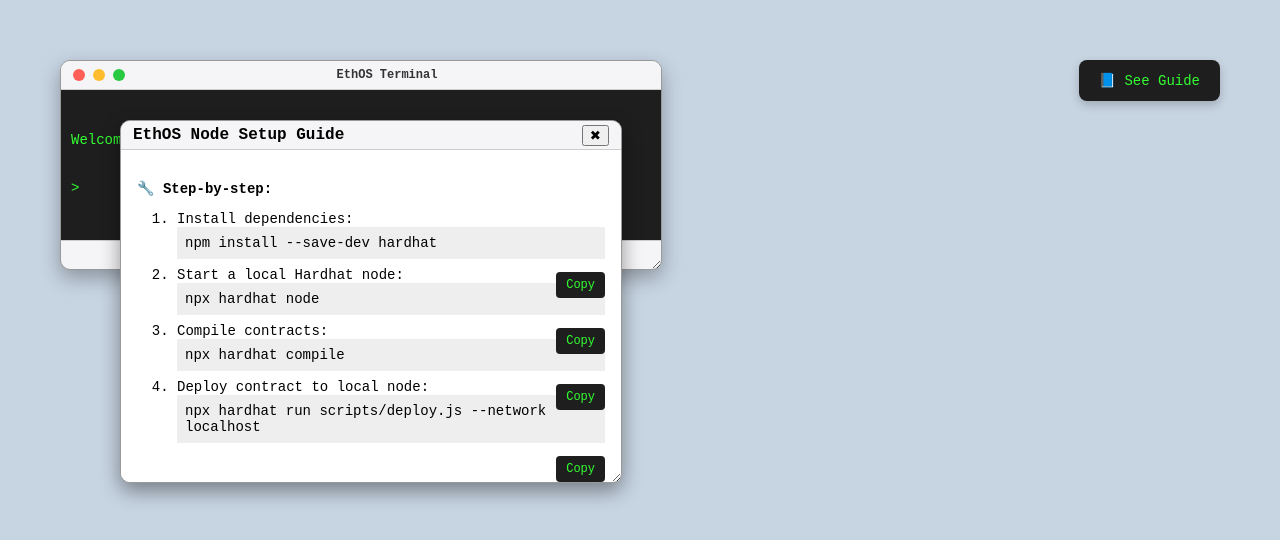
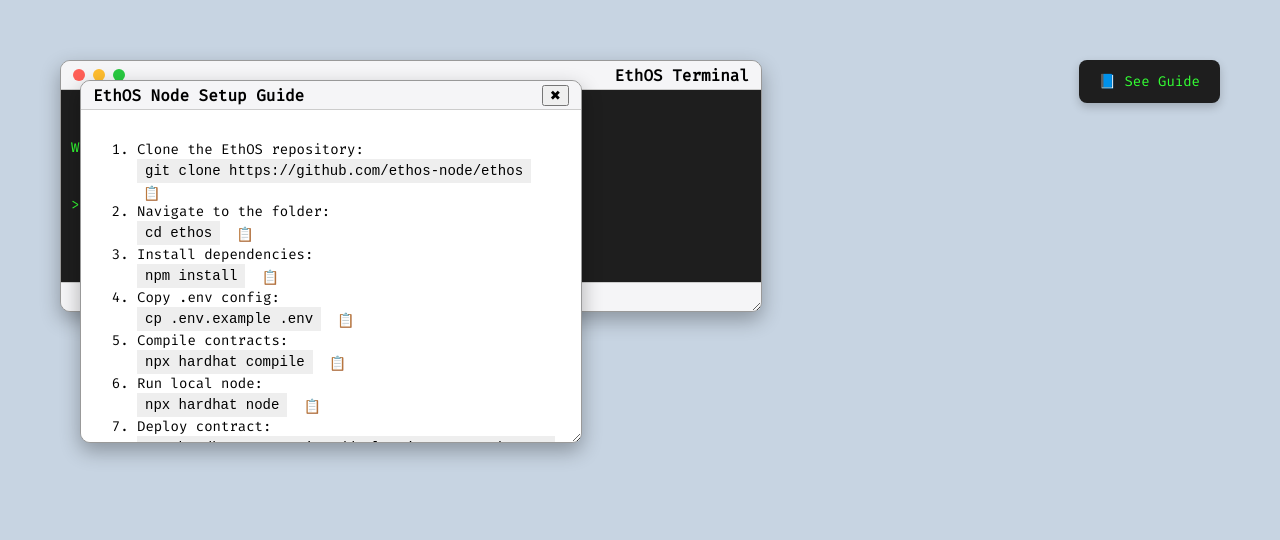
Before and after one commit to rundex10/ethos-command, a plain HTML site: page index.html in a window 1280 px wide. Both pictures are taken after a click on the button "📘 See Guide". Drawn offline with Linux system fonts and the light colour scheme.

Commit message:
Update index.html

```diff
--- a/index.html
+++ b/index.html
@@ -2,33 +2,45 @@
 <html lang="en">
 <head>
   <meta charset="UTF-8">
-  <title>EthOS Node Terminal</title>
+  <title>EthOS Node Terminal Simulator</title>
+  <link rel="preconnect" href="https://fonts.googleapis.com">
+  <link rel="preconnect" href="https://fonts.gstatic.com" crossorigin>
+  <link href="https://fonts.googleapis.com/css2?family=Fira+Code&display=swap" rel="stylesheet">
   <style>
     body {
       margin: 0;
       background-color: #c7d4e2;
-      font-family: 'SF Mono', 'Courier New', monospace;
+      font-family: 'Fira Code', monospace;
       height: 100vh;
       overflow: hidden;
     }
 
-    /* Terminal */
-    .terminal-window {
+    .terminal-window, .guide-popup {
       position: absolute;
-      top: 60px;
-      left: 60px;
-      width: 600px;
-      min-width: 300px;
-      min-height: 200px;
       background-color: #e5e5e5;
       border-radius: 10px;
       box-shadow: 0 8px 20px rgba(0,0,0,0.3);
-      overflow: hidden;
       border: 1px solid #999;
       display: flex;
       flex-direction: column;
       resize: both;
+      overflow: hidden;
       z-index: 10;
+    }
+
+    .terminal-window {
+      top: 60px;
+      left: 60px;
+      width: 700px;
+      min-height: 250px;
+    }
+
+    .guide-popup {
+      top: 80px;
+      left: 80px;
+      width: 500px;
+      display: none;
+      z-index: 20;
     }
 
     .title-bar {
@@ -36,9 +48,7 @@
       height: 28px;
       display: flex;
       align-items: center;
-      padding-left: 12px;
-      padding-right: 12px;
-      gap: 8px;
+      padding: 0 12px;
       border-bottom: 1px solid #ccc;
       cursor: move;
       user-select: none;
@@ -60,12 +70,6 @@
     .minimize { background-color: #ffbd2e; }
     .maximize { background-color: #28c940; }
 
-    .title-text {
-      font-size: 12px;
-      color: #333;
-      font-weight: bold;
-    }
-
     .terminal-content {
       padding: 10px;
       background-color: #1e1e1e;
@@ -82,7 +86,6 @@
     }
 
     .input-line span {
-      color: #33ff33;
       margin-right: 5px;
     }
 
@@ -105,10 +108,8 @@
       justify-content: center;
       font-size: 12px;
       color: #555;
-      border-radius: 0 0 10px 10px;
     }
 
-    /* Sidebar Button */
     .see-guide {
       position: absolute;
       top: 60px;
@@ -117,45 +118,12 @@
       color: #33ff33;
       border: none;
       padding: 12px 20px;
-      font-family: 'Courier New', monospace;
+      font-family: 'Fira Code', monospace;
       font-size: 14px;
       border-radius: 8px;
       cursor: pointer;
       box-shadow: 0 4px 10px rgba(0,0,0,0.2);
       z-index: 11;
-    }
-
-    .see-guide:hover {
-      background: #333;
-    }
-
-    /* Guide Popup */
-    .guide-popup {
-      position: absolute;
-      top: 120px;
-      left: 120px;
-      width: 500px;
-      background: #f5f5f7;
-      border: 1px solid #999;
-      border-radius: 10px;
-      box-shadow: 0 8px 20px rgba(0,0,0,0.4);
-      z-index: 20;
-      display: none;
-      flex-direction: column;
-      resize: both;
-      overflow: hidden;
-    }
-
-    .guide-title {
-      background-color: #f5f5f7;
-      height: 28px;
-      display: flex;
-      align-items: center;
-      justify-content: space-between;
-      padding: 0 12px;
-      border-bottom: 1px solid #ccc;
-      cursor: move;
-      user-select: none;
     }
 
     .guide-content {
@@ -169,32 +137,27 @@
 
     .guide-content code {
       background: #eee;
-      display: block;
-      padding: 8px;
-      margin-bottom: 8px;
+      padding: 4px 8px;
+      display: inline-block;
+      margin-right: 10px;
     }
 
     .copy-btn {
-      background: #1e1e1e;
-      color: #33ff33;
+      background: none;
       border: none;
-      padding: 6px 10px;
-      font-family: monospace;
-      font-size: 12px;
+      font-size: 14px;
       cursor: pointer;
-      float: right;
-      margin-top: 5px;
-      border-radius: 4px;
+      color: #333;
+      vertical-align: middle;
     }
 
     .copy-btn:hover {
-      background: #333;
+      color: #000;
     }
   </style>
 </head>
 <body>
 
-<!-- Terminal -->
 <div class="terminal-window" id="terminal">
   <div class="title-bar" id="drag-bar">
     <div class="window-buttons">
@@ -202,132 +165,90 @@
       <div class="window-button minimize"></div>
       <div class="window-button maximize"></div>
     </div>
-    <div class="title-text">EthOS Terminal</div>
-    <div></div>
+    <div><strong>EthOS Terminal</strong></div>
   </div>
   <div class="terminal-content" id="terminal-output">
-    <div>Welcome to EthOS Node Terminal!</div>
+    <div>Welcome to EthOS Terminal Simulator</div>
     <div class="input-line">
       <span>&gt;</span>
       <input type="text" id="terminal-input" autofocus>
     </div>
   </div>
-  <div class="footer-bar">Simulated Hardhat Node</div>
+  <div class="footer-bar">Hardhat Dev Environment</div>
 </div>
 
-<!-- See Guide Button -->
 <button class="see-guide" onclick="openGuide()">📘 See Guide</button>
 
-<!-- Guide Popup -->
 <div class="guide-popup" id="guide">
-  <div class="guide-title" id="guide-drag">
+  <div class="title-bar" id="guide-drag">
     <span><strong>EthOS Node Setup Guide</strong></span>
-    <button onclick="closeGuide()">✖</button>
+    <button onclick="guide.style.display='none'">✖</button>
   </div>
   <div class="guide-content">
-    <p>🔧 <strong>Step-by-step:</strong></p>
     <ol>
-      <li>Install dependencies:</li>
-      <code id="code1">npm install --save-dev hardhat</code>
-      <button class="copy-btn" onclick="copy('code1')">Copy</button>
-
-      <li>Start a local Hardhat node:</li>
-      <code id="code2">npx hardhat node</code>
-      <button class="copy-btn" onclick="copy('code2')">Copy</button>
-
-      <li>Compile contracts:</li>
-      <code id="code3">npx hardhat compile</code>
-      <button class="copy-btn" onclick="copy('code3')">Copy</button>
-
-      <li>Deploy contract to local node:</li>
-      <code id="code4">npx hardhat run scripts/deploy.js --network localhost</code>
-      <button class="copy-btn" onclick="copy('code4')">Copy</button>
+      <li>Clone the EthOS repository:<br>
+        <code id="c1">git clone https://github.com/ethos-node/ethos</code><button class="copy-btn" onclick="copy('c1')">📋</button>
+      </li>
+      <li>Navigate to the folder:<br>
+        <code id="c2">cd ethos</code><button class="copy-btn" onclick="copy('c2')">📋</button>
+      </li>
+      <li>Install dependencies:<br>
+        <code id="c3">npm install</code><button class="copy-btn" onclick="copy('c3')">📋</button>
+      </li>
+      <li>Copy .env config:<br>
+        <code id="c4">cp .env.example .env</code><button class="copy-btn" onclick="copy('c4')">📋</button>
+      </li>
+      <li>Compile contracts:<br>
+        <code id="c5">npx hardhat compile</code><button class="copy-btn" onclick="copy('c5')">📋</button>
+      </li>
+      <li>Run local node:<br>
+        <code id="c6">npx hardhat node</code><button class="copy-btn" onclick="copy('c6')">📋</button>
+      </li>
+      <li>Deploy contract:<br>
+        <code id="c7">npx hardhat run scripts/deploy.js --network localhost</code><button class="copy-btn" onclick="copy('c7')">📋</button>
+      </li>
     </ol>
   </div>
 </div>
 
 <script>
-  const terminal = document.getElementById("terminal");
-  const dragBar = document.getElementById("drag-bar");
   const input = document.getElementById("terminal-input");
   const output = document.getElementById("terminal-output");
 
-  // Drag Terminal
-  let isDragging = false, offsetX, offsetY;
-  dragBar.addEventListener("mousedown", (e) => {
-    isDragging = true;
-    offsetX = e.clientX - terminal.offsetLeft;
-    offsetY = e.clientY - terminal.offsetTop;
-    document.body.style.userSelect = "none";
-  });
+  const terminalResponses = {
+    "git clone https://github.com/ethos-node/ethos": "Cloning into 'ethos'...\nremote: Enumerating objects... done.\nResolving deltas... done.",
+    "cd ethos": "You are now in the 'ethos' directory.",
+    "npm install": "Installing dependencies...\n✔ all packages installed",
+    "cp .env.example .env": ".env file created.",
+    "npx hardhat compile": "Compiling 12 files...\n✔ Compilation finished in 2.3s",
+    "npx hardhat node": "Starting Hardhat Network...\nListening on http://127.0.0.1:8545",
+    "npx hardhat run scripts/deploy.js --network localhost": "Deploying contracts...\n✔ Contract deployed to 0xAbC123..."
+  };
 
-  document.addEventListener("mousemove", (e) => {
-    if (isDragging) {
-      terminal.style.left = `${e.clientX - offsetX}px`;
-      terminal.style.top = `${e.clientY - offsetY}px`;
-    }
-  });
-  document.addEventListener("mouseup", () => {
-    isDragging = false;
-    document.body.style.userSelect = "auto";
-  });
-
-  // Terminal Command
-  input.addEventListener("keydown", function (e) {
+  input.addEventListener("keydown", function(e) {
     if (e.key === "Enter") {
-      const command = input.value.trim();
+      const cmd = input.value.trim();
       const cmdLine = document.createElement("div");
-      cmdLine.textContent = "> " + command;
+      cmdLine.textContent = "> " + cmd;
       output.insertBefore(cmdLine, input.parentNode);
 
-      const result = document.createElement("div");
-      result.textContent = "Executing...";
-      output.insertBefore(result, input.parentNode);
-
-      setTimeout(() => {
-        result.textContent = `Finished: ${command}`;
-        output.scrollTop = output.scrollHeight;
-      }, 1000);
+      const res = document.createElement("div");
+      res.textContent = terminalResponses[cmd] || "Command not recognized.";
+      output.insertBefore(res, input.parentNode);
 
       input.value = "";
+      output.scrollTop = output.scrollHeight;
     }
   });
 
-  // Guide Popup
   const guide = document.getElementById("guide");
   function openGuide() {
     guide.style.display = "flex";
   }
-  function closeGuide() {
-    guide.style.display = "none";
-  }
 
-  // Drag Guide
-  const guideDrag = document.getElementById("guide-drag");
-  let draggingGuide = false, guideOffsetX, guideOffsetY;
-  guideDrag.addEventListener("mousedown", (e) => {
-    draggingGuide = true;
-    guideOffsetX = e.clientX - guide.offsetLeft;
-    guideOffsetY = e.clientY - guide.offsetTop;
-    document.body.style.userSelect = "none";
-  });
-  document.addEventListener("mousemove", (e) => {
-    if (draggingGuide) {
-      guide.style.left = `${e.clientX - guideOffsetX}px`;
-      guide.style.top = `${e.clientY - guideOffsetY}px`;
-    }
-  });
-  document.addEventListener("mouseup", () => {
-    draggingGuide = false;
-    document.body.style.userSelect = "auto";
-  });
-
-  // Copy Command
   function copy(id) {
     const text = document.getElementById(id).textContent;
-    navigator.clipboard.writeText(text).then(() => {
-      alert('Copied: ' + text);
-    });
+    navigator.clipboard.writeText(text).then(() => alert("Copied: " + text));
   }
 </script>
 
```
